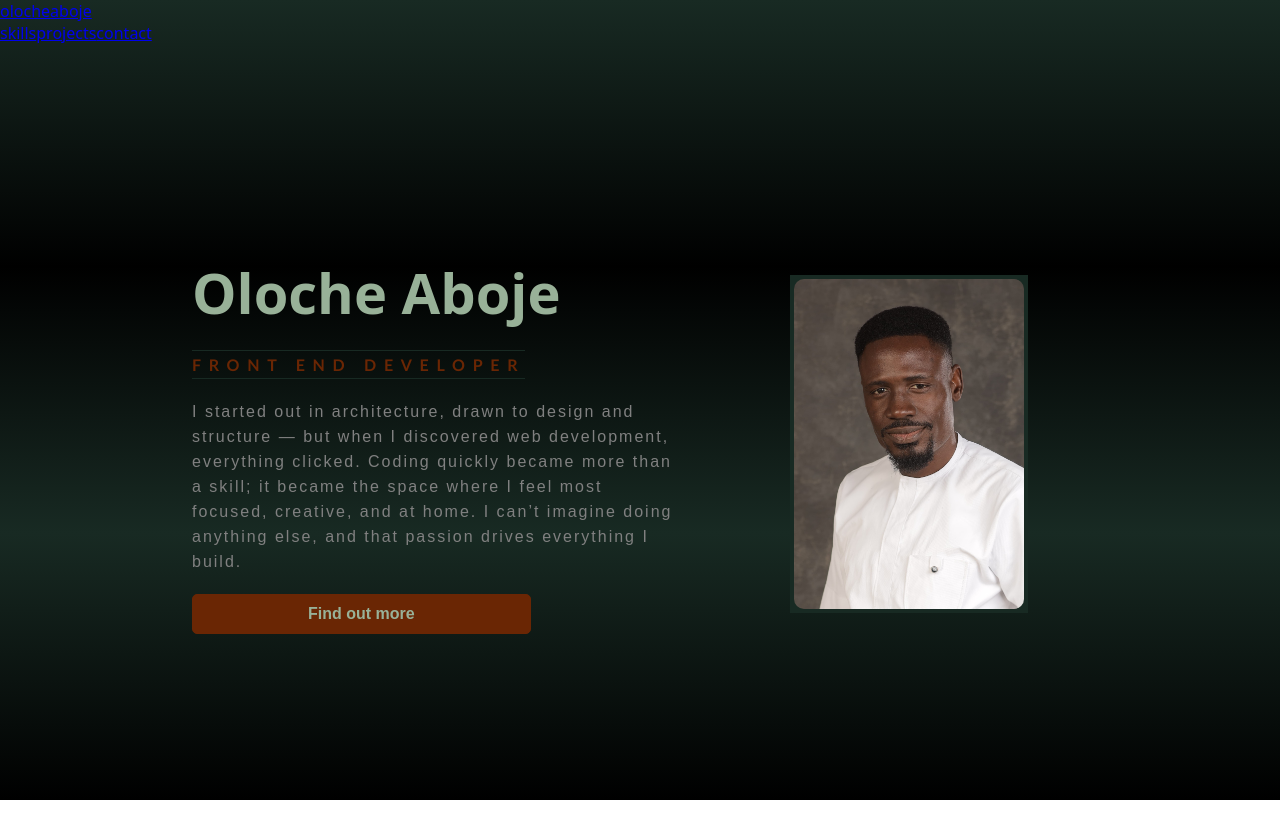
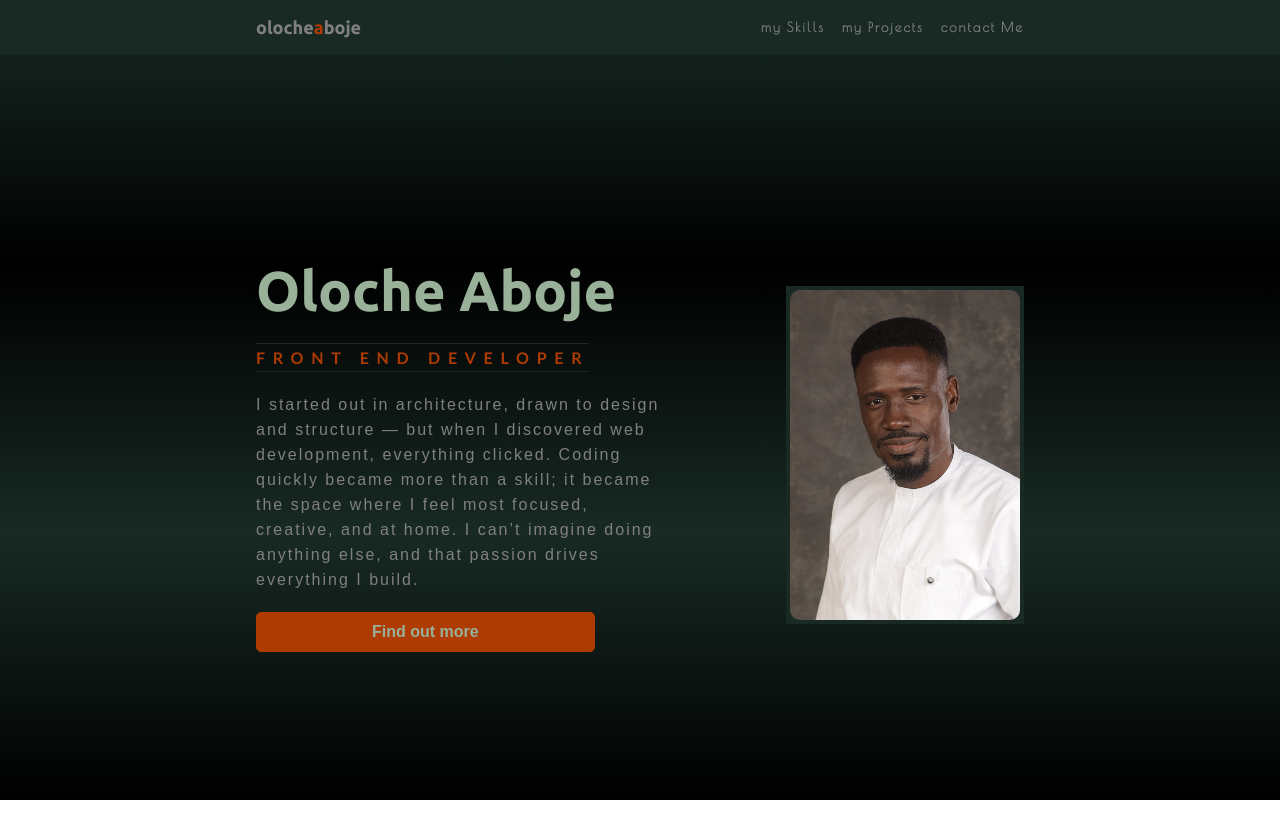
Before and after one commit to accdev1694/react-portfolio, a React (Vite) app: page / in a window 1280 px wide. Shown: the top 838 px of the page. Built offline with nearby package versions, Linux system fonts and the light colour scheme.

Commit message:
add styling to navlinks

```diff
--- a/src/components/Navbar.jsx
+++ b/src/components/Navbar.jsx
@@ -3,14 +3,17 @@ import { Link } from "react-router-dom";
 const Navbar = () => {
   return (
     <div className="navbar">
+      <div className="contents main-container">
       <Link to="/" className="logo">
         oloche<span className="a-colorchange">a</span>boje
       </Link>
-      <div className="navlist">
-        <Link to="./my-skills">skills</Link>
-        <Link to="./my-projects">projects</Link>
-        <Link to="./contact-me">contact</Link>
+      <div className="navlinks">
+        <Link to="./my-skills">my Skills</Link>
+        <Link to="./my-projects">my Projects</Link>
+        <Link to="./contact-me">contact Me</Link>
       </div>
+      </div>
+
     </div>
   );
 };
--- a/src/index.css
+++ b/src/index.css
@@ -1,7 +1,10 @@
+
+@import url('https://fonts.googleapis.com/css2?family=Poiret+One&family=Ubuntu:ital,wght@0,300;0,400;0,500;0,700;1,300;1,400;1,500;1,700&display=swap');
+
 :root {
   --primary-color: rgb(152, 177, 152);
   --secondary-color: rgb(24, 42, 35);
-  --accent-color: rgb(106, 38, 4);
+  --accent-color: rgb(173, 59, 2);
   --spacing-xs: 4px;
   --spacing-sm: 7px;
   --spacing-md: 10px;
@@ -18,8 +21,8 @@
 }
 
 body {
-  font-family: system-ui, -apple-system, BlinkMacSystemFont, "Segoe UI", Roboto,
-    Oxygen, Ubuntu, Cantarell, "Open Sans", "Helvetica Neue", sans-serif;
+  font-family:  Ubuntu, system-ui, -apple-system, BlinkMacSystemFont, "Segoe UI", Roboto,
+    Oxygen, Cantarell, "Open Sans", "Helvetica Neue", sans-serif;
   background: linear-gradient(
     var(--secondary-color),
     black,
@@ -33,16 +36,50 @@ body {
   color: var(--primary-color);
 }
 
+/* --------> navigation */
+
+div.navbar {
+  padding: var(--spacing-xl) 0 var(--spacing-xl) 0;
+  background-color: var(--secondary-color);
+}
+
+div.contents {
+  display: flex;
+  justify-content: space-between;
+}
+
+.contents a {
+  text-decoration: none;
+  color: grey;
+}
+
+.contents .navlinks a {
+  margin-left: var(--spacing-xl);
+  font-size: smaller;
+  font-weight: 600;
+  font-family: Poiret One;
+  letter-spacing: 2px;
+}
+
+span.a-colorchange{
+  color: var(--accent-color);
+}
+
+.logo{
+  font-weight: 900;
+  font-size: large;
+}
+
+/* --------> main */
 .main-container {
-  width: 70%;
+  width: 60%;
   margin: 0 auto;
 }
-
 
 .about-me {
   display: flex;
   align-items: center;
-  /* justify-content: space-between; */
+  justify-content: space-between;
   height: 100vh;
 }
 
@@ -90,8 +127,6 @@ h1.main-section-heading {
 
 .right-intro {
   width: 40%;
-  margin: auto;
-  /* border: 10px solid var(--secondary-color); */
   background-color: var(--secondary-color);
   width: fit-content;
   padding: var(--spacing-xs);
```
